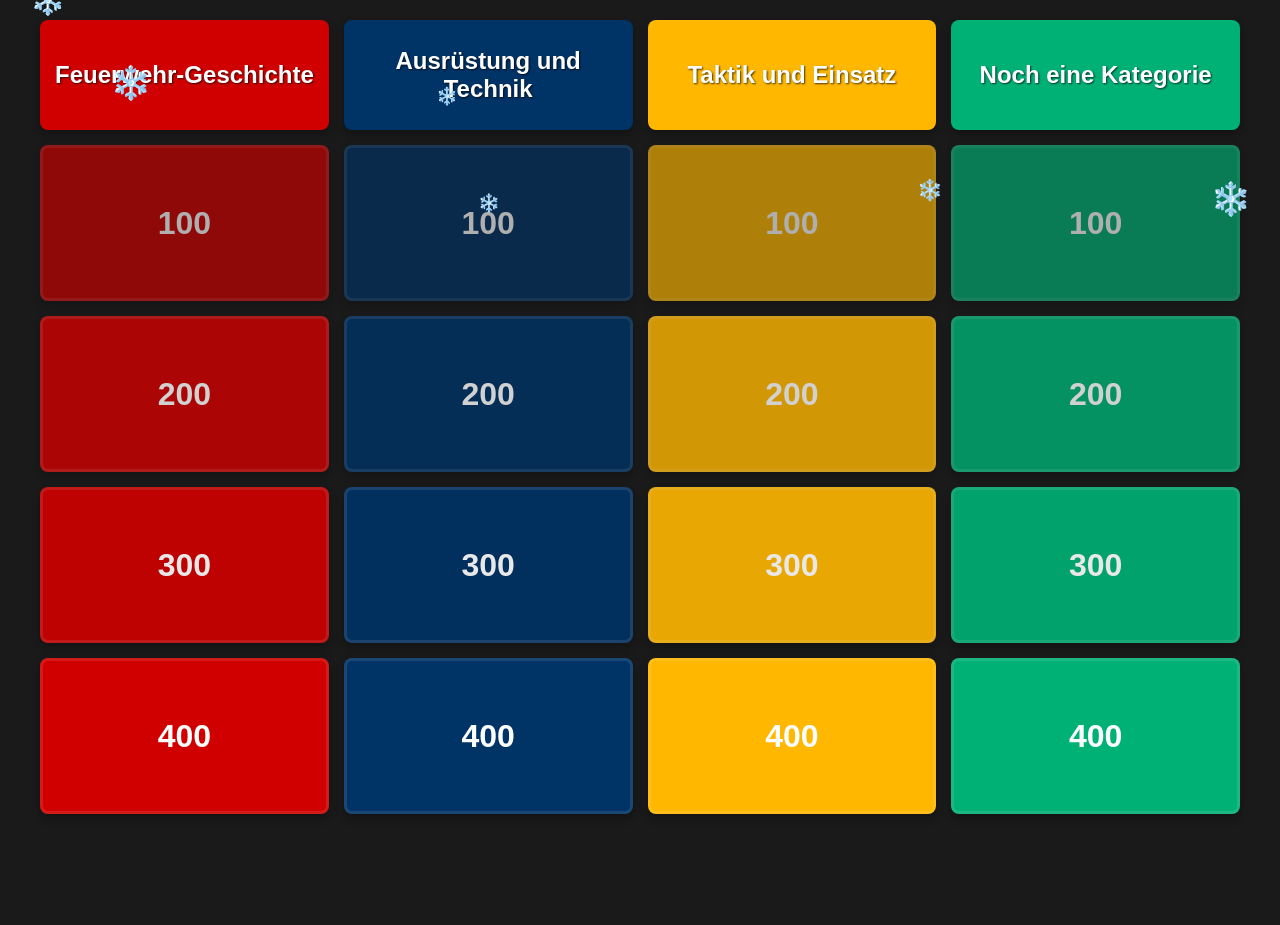
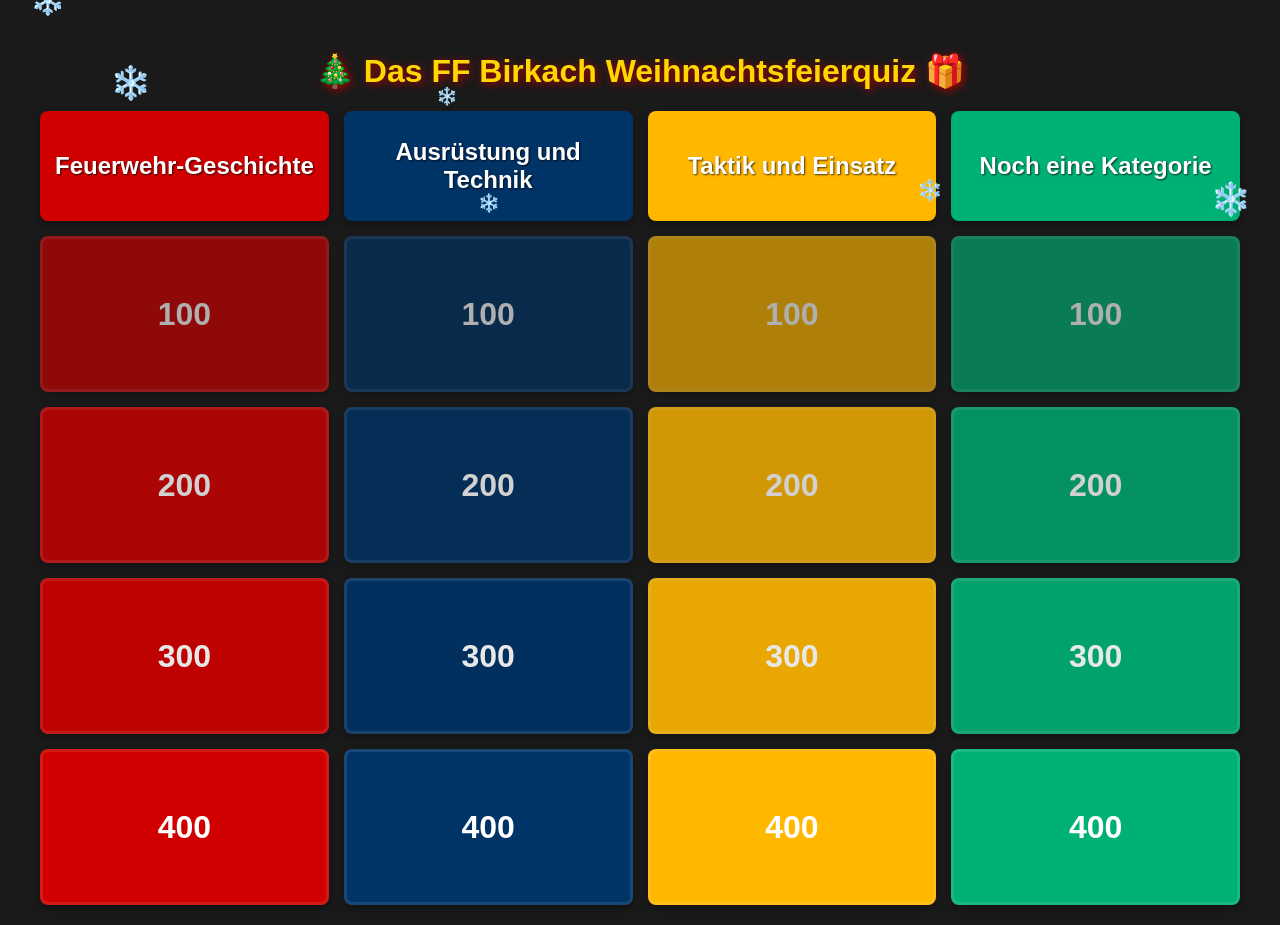
Before and after one commit to pschneider86/ff11quiz, a plain HTML site: page index.html in a window 1280 px wide. Before the commit the page ends 840 px from the top, so only its background shows below. Drawn offline with Linux system fonts and the light colour scheme.

Commit message:
improvements

```diff
--- a/index.html
+++ b/index.html
@@ -1,14 +1,19 @@
 <!DOCTYPE html>
 <html lang="de">
+
 <head>
     <meta charset="UTF-8">
     <meta name="viewport" content="width=device-width, initial-scale=1.0">
     <title>Das große FF Birkach Weihnachtsfeierquiz</title>
     <link rel="stylesheet" href="style.css">
 </head>
+
 <body>
 
     <main id="quiz-container">
+        <h1 style="text-align:center; color:#ffd700; text-shadow:2px 2px 8px #b30000; margin-top:1em;">
+            🎄 Das FF Birkach Weihnachtsfeierquiz 🎁
+        </h1>
         <div id="quiz-board" class="board-grid"></div>
 
         <div id="question-modal" class="modal hidden">
@@ -37,9 +42,13 @@
         function createSnowflake() {
             const snowflake = document.createElement('span');
             snowflake.className = 'snowflake';
-            // Zufällig ❄️, 🎄 oder 🚒
+            // Zufällig ❄️, 🎄, 🚒, 🎁 oder 🍺
             const icons = ['❄️', '🎄', '🚒', '🎁', '🍺'];
-            snowflake.textContent = icons[Math.floor(Math.random() * 12) === 0 ? Math.floor(Math.random() * 3) : 0];
+            // 1 von 6 Flocken ist ein anderes Icon als ❄️
+            const idx = Math.floor(Math.random() * 6) === 0
+                ? Math.floor(Math.random() * (icons.length - 1)) + 1
+                : 0;
+            snowflake.textContent = icons[idx];
             snowflake.style.left = Math.random() * 100 + 'vw';
             snowflake.style.animationDelay = (Math.random() * 5) + 's';
             snowflake.style.fontSize = (Math.random() * 1.5 + 1) + 'em';
@@ -53,4 +62,5 @@
         setInterval(createSnowflake, 400);
     </script>
 </body>
+
 </html>
```
